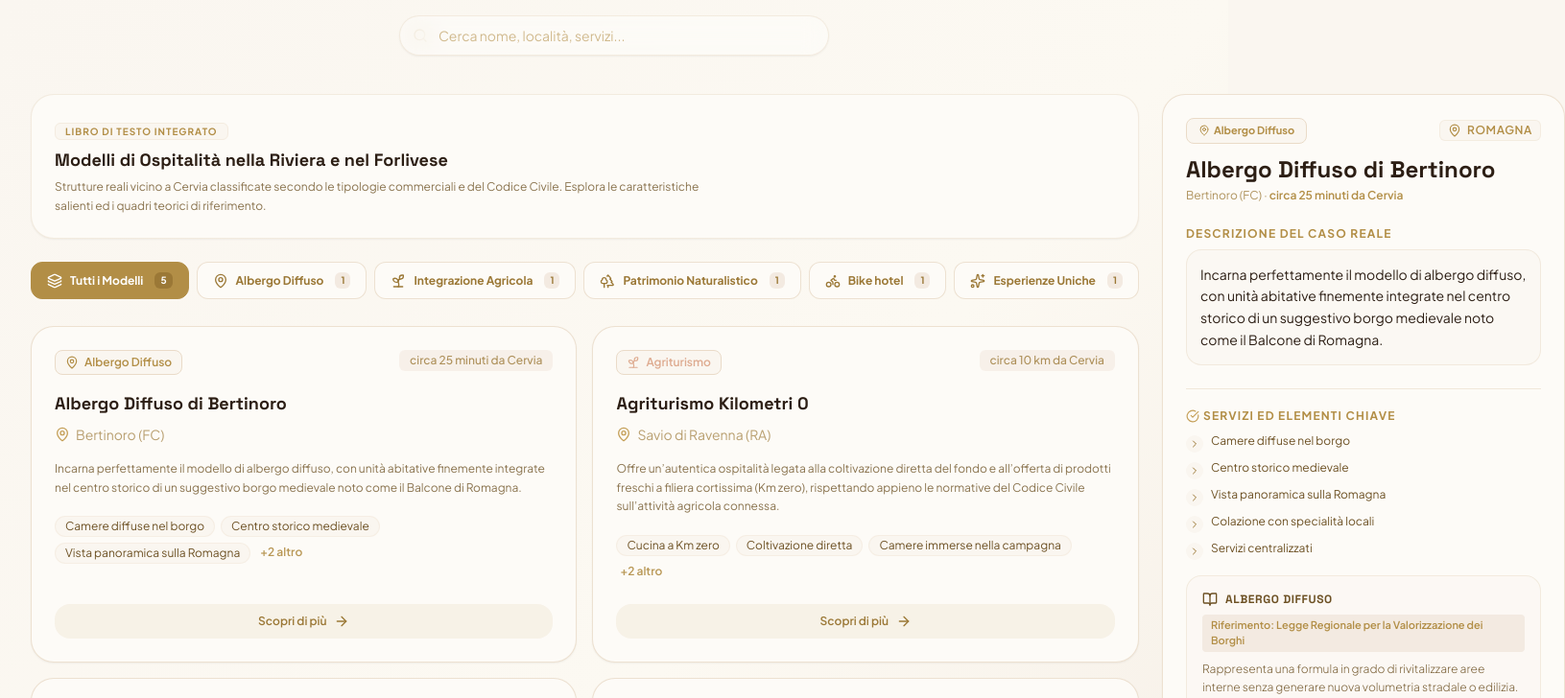
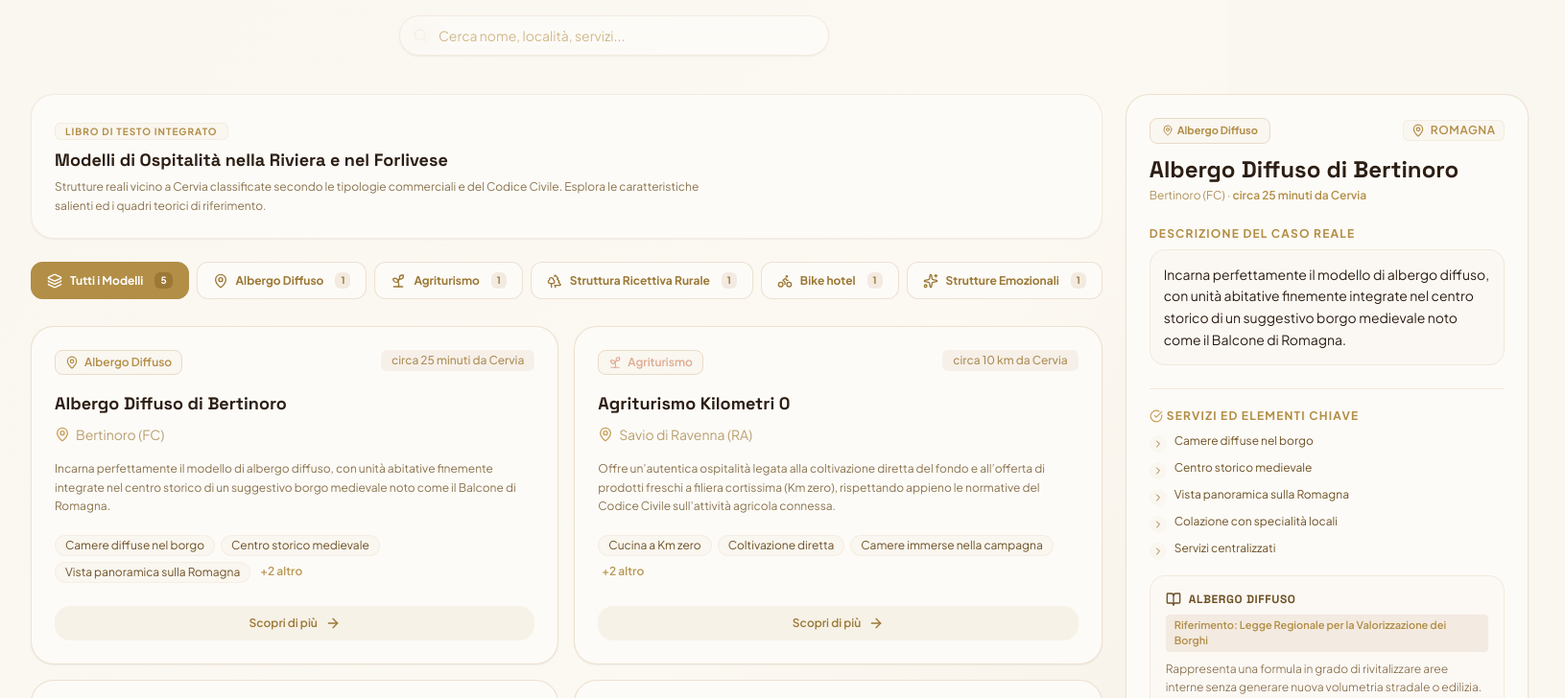
Before and after one commit to LolLol6969/lavorovolpi, a React (Vite) app: page / in a window 1280 px wide. Shown: the top 728 px of the page at 96% size, 1631 px wide, since content can reach past the window. Built offline with nearby package versions, Linux system fonts and the light colour scheme.

Commit message:
Update subtitles for various accommodation types

```diff
--- a/src/data.ts
+++ b/src/data.ts
@@ -12,7 +12,7 @@ export const TYPOLOGIES: TypologyDetail[] = [
   {
     id: 'agriturismo',
     title: 'Agriturismo',
-    subtitle: 'Integrazione Agricola',
+    subtitle: 'Agriturismo',
     iconName: 'Sprout',
     description: 'Ospitalità legata alla coltivazione della terra, all’allevamento e alla ristorazione con prodotti genuini e Km zero.',
     colorScheme: 'lime'
@@ -20,7 +20,7 @@ export const TYPOLOGIES: TypologyDetail[] = [
   {
     id: 'rurale',
     title: 'Struttura Ricettiva Rurale',
-    subtitle: 'Patrimonio Naturalistico',
+    subtitle: 'Struttura Ricettiva Rurale',
     iconName: 'Trees',
     description: 'Gestione imprenditoriale focalizzata sul patrimonio ecologico, naturalistico e storico del territorio campestre.',
     colorScheme: 'green'
@@ -36,7 +36,7 @@ export const TYPOLOGIES: TypologyDetail[] = [
   {
     id: 'emozionale',
     title: 'Strutture Emozionali',
-    subtitle: 'Esperienze Uniche',
+    subtitle: 'Strutture Emozionali',
     iconName: 'Sparkles',
     description: 'Alloggi insoliti progettati per connettere profondamente l’ospite con la natura, come le stanze trasparenti sotto le stelle.',
     colorScheme: 'violet'
```
